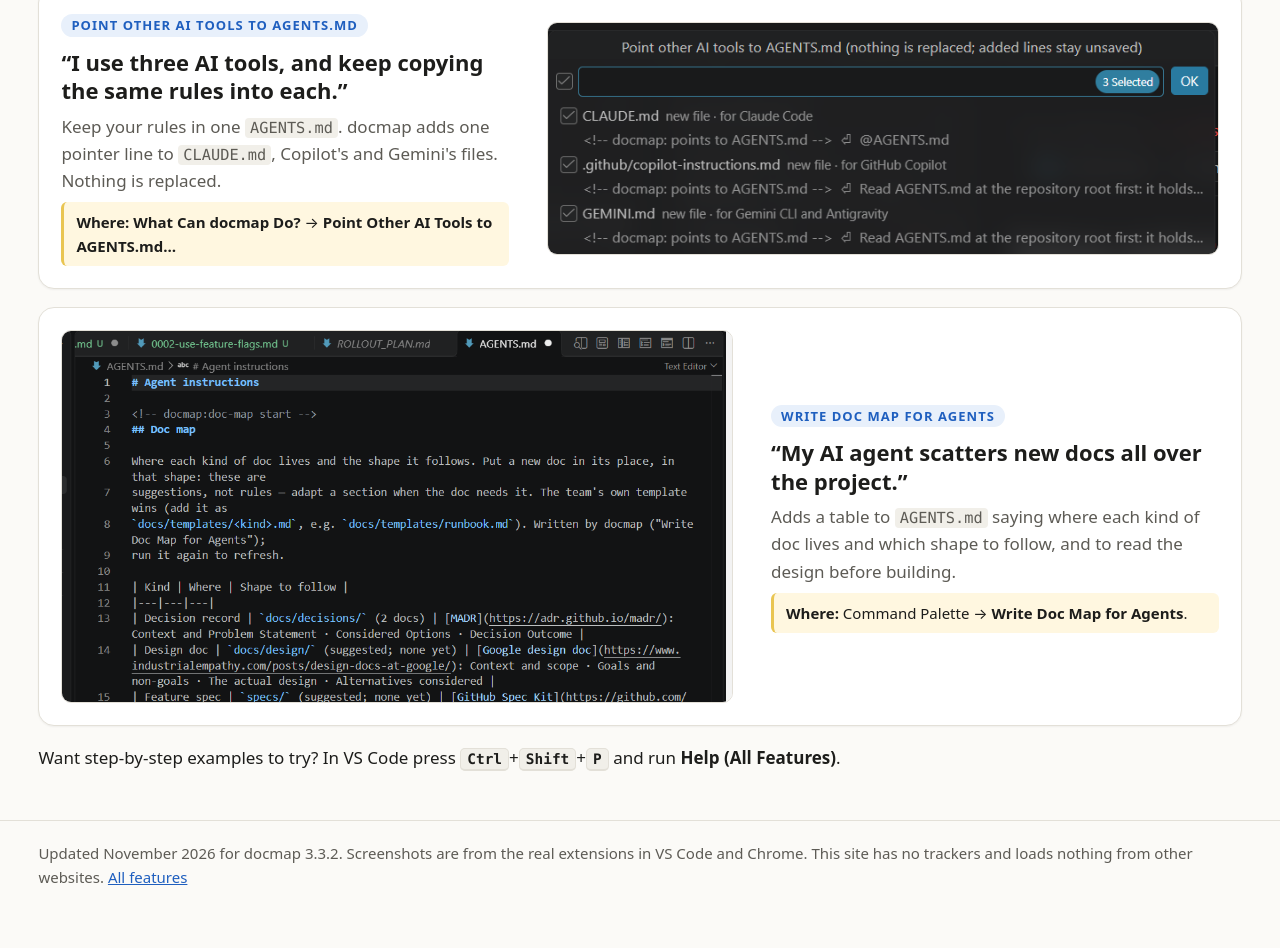
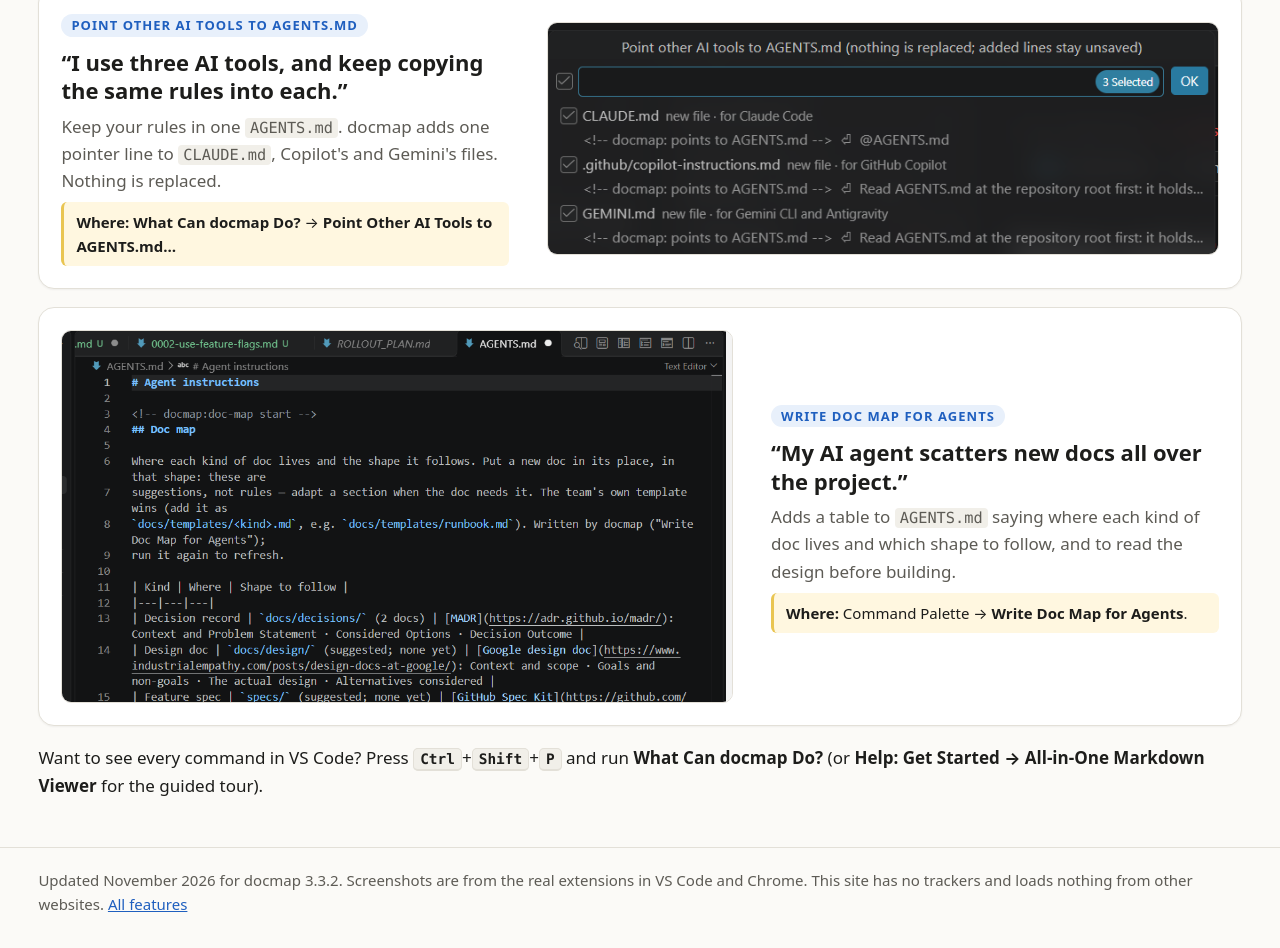
Before and after one commit to kish21/docmap-help, a plain HTML site: page agents.html in a window 1280 px wide. Shown: the part 4494-5442 px from the top of the page. Drawn offline with Linux system fonts and the light colour scheme.

Commit message:
Point VS Code tips to What Can docmap Do? and Get Started (docmap-help is single source of truth)

```diff
--- a/agents.html
+++ b/agents.html
@@ -186,7 +186,7 @@ npx -y docmap-mcp --install-skill agents   # writes .agents/skills/docmap/SKILL.
     </li>
   </ol>
 
-  <p class="story-more">Want step-by-step examples to try? In VS Code press <kbd>Ctrl</kbd>+<kbd>Shift</kbd>+<kbd>P</kbd> and run <b>Help (All Features)</b>.</p>
+  <p class="story-more">Want to see every command in VS Code? Press <kbd>Ctrl</kbd>+<kbd>Shift</kbd>+<kbd>P</kbd> and run <b>What Can docmap Do?</b> (or <b>Help: Get Started → All-in-One Markdown Viewer</b> for the guided tour).</p>
 </main>
 
 <footer>
--- a/features.js
+++ b/features.js
@@ -95,7 +95,7 @@ window.DOCMAP_FEATURES = [
   ["Clear docmap's Saved Data…", "settings.html#clear-data", "Tick what docmap should forget: highlights, notes, reading places, copies.", "clear saved data forget remove highlights notes reset privacy"],
   ["Start here: install and words used", "index.html#start", "What docmap is, how to install it, and what Command Palette, docmap sidebar and Docs Inbox mean.", "install get started beginner new command palette sidebar explorer status bar glossary what is markdown"],
   ["Use docmap everywhere", "index.html#everywhere", "VS Code extension, Chrome extension, standalone docmap-mcp, and SKILL.md.", "everywhere chrome mcp skill vs code"],
-  ["Help inside VS Code", "settings.html#help", "Help (All Features) and the Get Started walkthrough.", "help get started walkthrough"],
+  ["Help inside VS Code", "settings.html#help", "Get Started walkthrough, What Can docmap Do?, and Help (All Features).", "help get started walkthrough what can docmap do"],
   ["Big files", "settings.html#big-files", "Files over 1 MB ask before they open.", "large file size slow"],
   ["Something not working?", "settings.html#trouble", "Reload Window, and where to report a problem.", "bug problem not working reload issue report"]
 ];
```
Also changed, not shown: finding.html (+1 -1 lines), reading.html (+1 -1 lines), settings.html (+1 -1 lines), trust.html (+1 -1 lines), writing.html (+1 -1 lines).
